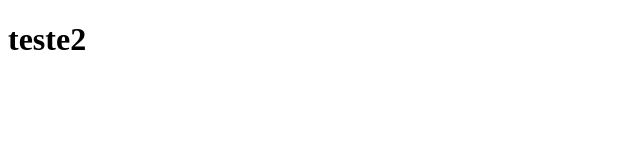
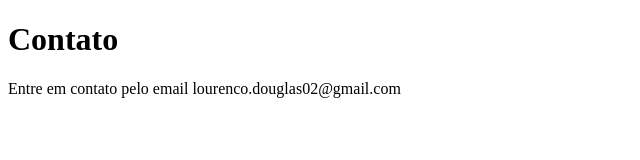
Before and after one commit to douglaslourenco/git, a plain HTML site: page contato.html in a window 1280 px wide. Shown: the whole page, without its empty margins (0-640 px from the left). Drawn offline with Linux system fonts and the light colour scheme.

Commit message:
adicionando o email de contato

```diff
--- a/contato.html
+++ b/contato.html
@@ -7,6 +7,7 @@
     <title>Contato</title>
 </head>
 <body>
-    <h1>teste2</h1>
+    <h1>Contato</h1>
+    <p>Entre em contato pelo email lourenco.douglas02@gmail.com</p>
 </body>
 </html>
```
